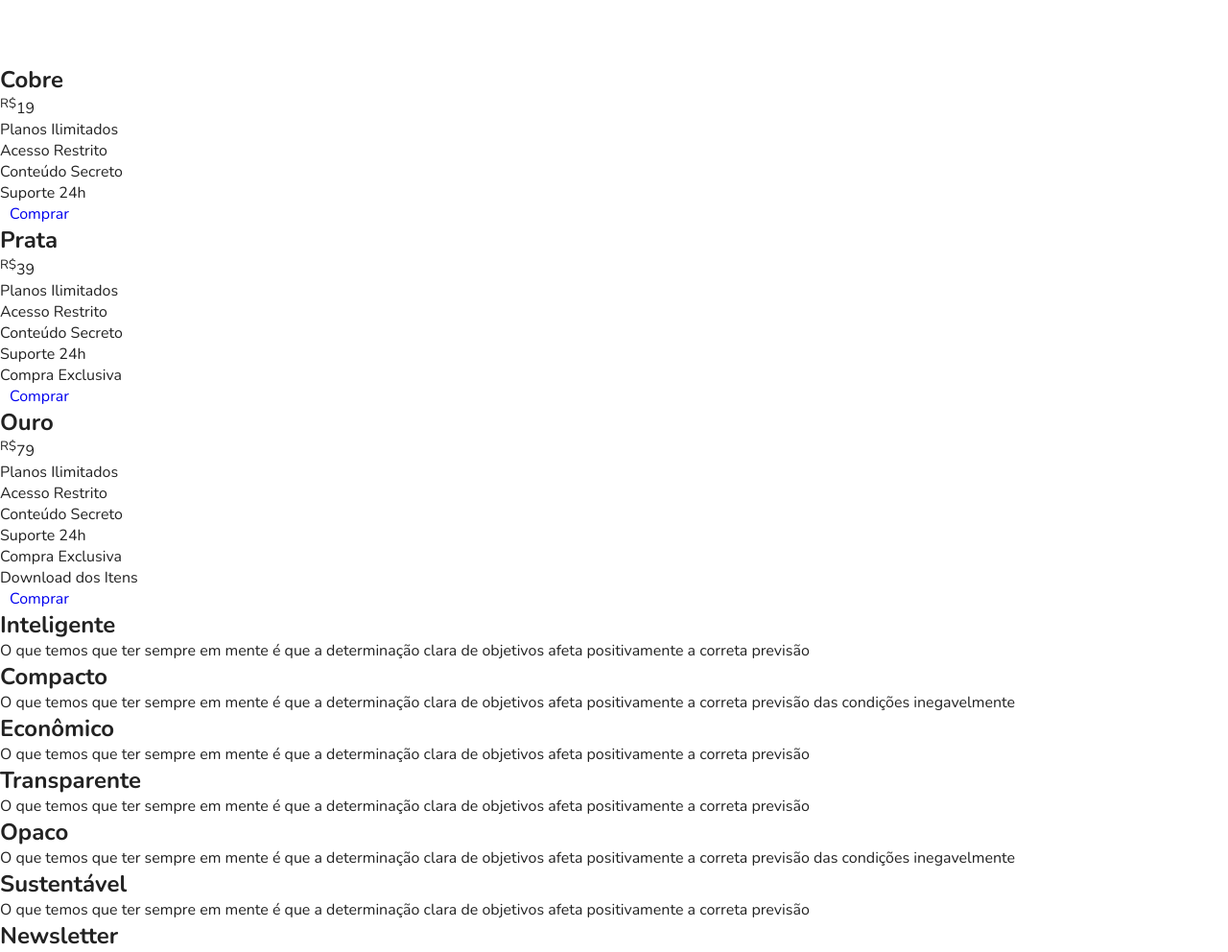
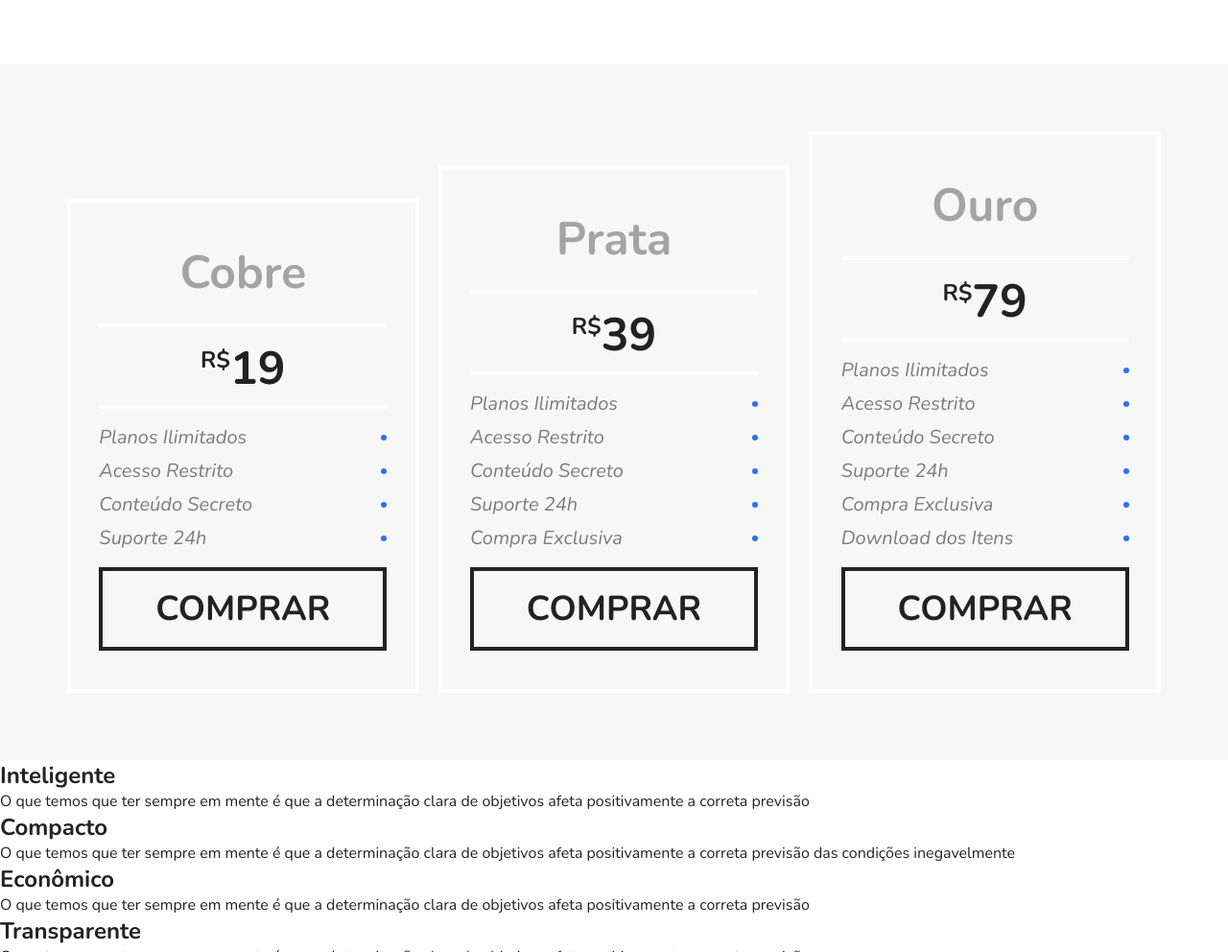
Before and after one commit to Evaldo-Gomes/project_CSS_FLEXBOX-, a plain HTML site: page flexblog/index.html in a window 1280 px wide. Shown: the part 1762-2754 px from the top of the page at 96% size. Drawn offline with nearby package versions, Linux system fonts and the light colour scheme.

Commit message:
Aula 3-8 Preço

```diff
--- a/flexblog/css/style.css
+++ b/flexblog/css/style.css
@@ -193,4 +193,101 @@ a {
 }
 
 
-/* Planos */
+/* Preço */
+
+.preco {
+    background: #f7f7f7;
+    padding: 60px;
+    display: flex;
+    flex-wrap: wrap;
+    align-items: flex-end;
+}
+
+.preco-item {
+    /* Para o Safari */
+    /* Macete: sempre menor que 280px! */
+    flex: 1 1 260px;
+    border: 4px solid #fff;
+    padding: 20px;
+    margin: 10px;
+}
+
+.preco-item h2 {
+    font-size: 3em;
+    color: #a4a4a4;
+    text-align: center;
+    margin-top: 20px;
+    /* OU min-width: 260px; */
+}
+
+.preco-item span {
+    max-width: 300px;
+    margin: 20px auto;
+    display: block;
+    font-size: 3em;
+    text-align: center;
+    font-weight: bold;
+    padding: 10px 0 5px 0;
+    border-top: 4px solid #fff;
+    border-bottom: 4px solid #fff;
+}
+
+.preco-item sup {
+    /* rem = relativo à raíz! */
+    font-size: 1.5rem;
+}
+
+.preco-item ul {
+    max-width: 300px;
+    margin: 20px auto;
+    font-size: 1.25em;
+    line-height: 1;
+    font-style: italic;
+    color: #7c7c7c;
+}
+
+.preco-item li {
+    display: flex;
+    justify-content: space-between;
+    align-items: center;
+    margin-bottom: 15px;
+}
+
+.preco-item li::after {
+    content: "";
+    display: block;
+    width: 6px;
+    height: 6px;
+    background: #2c70ff;
+    border-radius: 50%;
+}
+
+.preco-item a {
+    max-width: 300px;
+    display: block;
+    margin: 20px auto;
+    border: 4px solid;
+    color: #222222;
+    text-transform: uppercase;
+    font-weight: bold;
+    font-size: 2.25em;
+    padding: 15px 0;
+    text-align: center;
+}
+
+@media (max-width: 800px) {
+    .preco {
+        padding-left: 10px;
+        padding-right: 10px;
+    }
+    /* Para o preço do meio vir em primeiro */
+    .preco .preco-item:nth-child(3) {
+        order: -2;
+    }
+    .preco .preco-item:nth-child(2) {
+        order: -1;
+    }
+}
+
+
+/* Qualidade */
```
